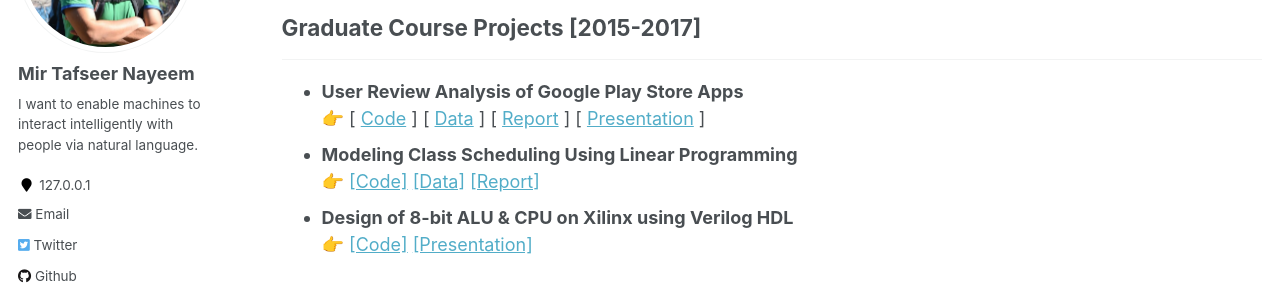
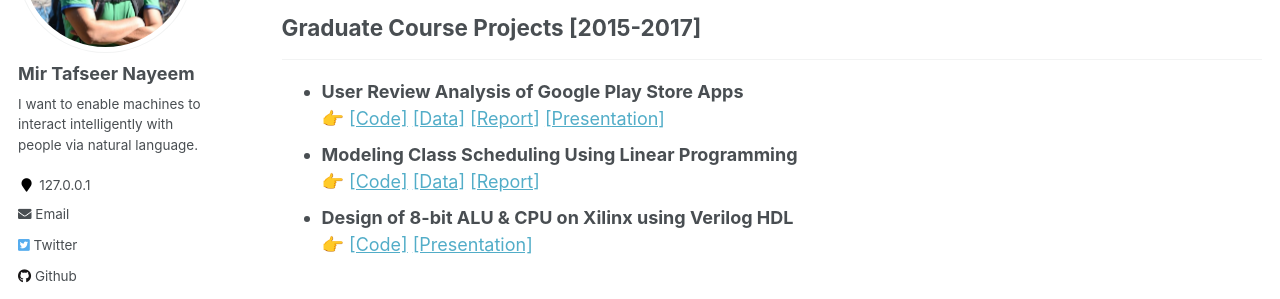
Before and after one commit to sujan-sarker/sujan-sarker.github.io, a Jekyll site: the page built from _pages/projects.md, in a window 1280 px wide and 900 px high, scrolled down 346 px. Shown: the part 152-451 px from the top of the window. Built offline with Jekyll 4.4.1, drawn with Linux system fonts in a browser that asks for light colours; part of the change alters nothing that is shown.

Commit message:
Update projects.md

```diff
--- a/_pages/projects.md
+++ b/_pages/projects.md
@@ -25,7 +25,7 @@ author_profile: true
 ## Graduate Course Projects [2015-2017]
 ----------------
 * **User Review Analysis of Google Play Store Apps** <br/>
-👉 [<span style ="color:Green"> [Code](https://github.com/tafseer-nayeem/CPSC5310-Machine_Learning) </span>] [<span style ="color:Green"> [Data](https://github.com/tafseer-nayeem/AppReview-dataset) </span>] [<span style ="color:Green"> [Report](https://tafseer-nayeem.github.io/files/Machine_Learning_Project_Report.pdf) </span>] [<span style ="color:Green"> [Presentation](https://tafseer-nayeem.github.io/files/Machine_Learning_Project_Presentation.pdf) </span>]
+👉 [[Code]](https://github.com/tafseer-nayeem/CPSC5310-Machine_Learning) [[Data]](https://github.com/tafseer-nayeem/AppReview-dataset) [[Report]](https://tafseer-nayeem.github.io/files/Machine_Learning_Project_Report.pdf) [[Presentation]](https://tafseer-nayeem.github.io/files/Machine_Learning_Project_Presentation.pdf)
 * **Modeling Class Scheduling Using Linear Programming** <br/>
 👉 [[Code]](https://github.com/tafseer-nayeem/CPSC5110-Computational_Optimization) [[Data]](https://tafseer-nayeem.github.io/files/Optimization_project_courseData.pdf) [[Report]](https://tafseer-nayeem.github.io/files/Optimization_Project_Report.pdf)
 * **Design of 8-bit ALU & CPU on Xilinx using Verilog HDL** <br/>
```
